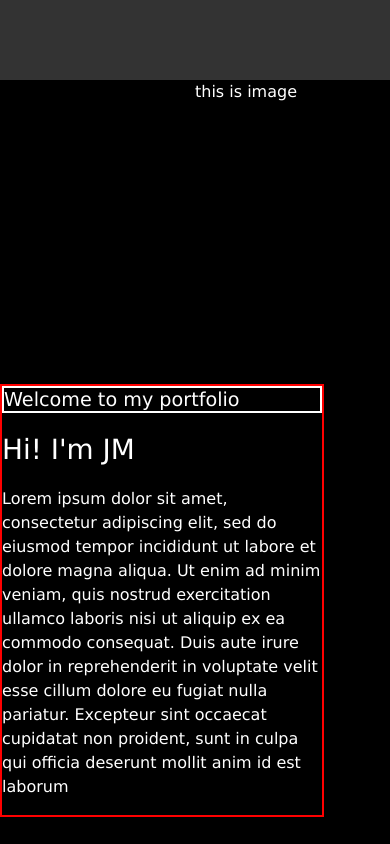
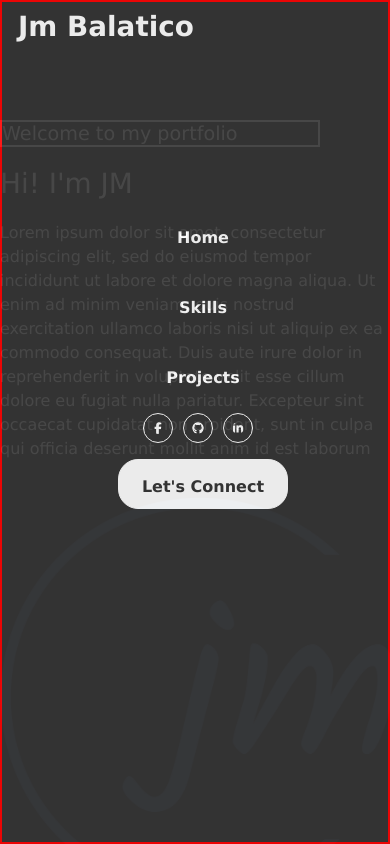
Before and after one commit to Emmm-07/My-Portfolio, a React (Create React App) app: page / in a window 390 px wide. Shown: the top 844 px of the page. Built offline with nearby package versions, Linux system fonts and the light colour scheme.

Commit message:
home partial

```diff
--- a/src/App.js
+++ b/src/App.js
@@ -2,11 +2,13 @@ import './index.css';
 import Navbar from './components/Navbar';
 import { BrowserRouter } from 'react-router-dom';
 import Home from './components/Home';
+import Skills from './components/Skills';
 function App() {
   return (
     <div className="App">
       <Navbar />
       <Home />
+      <Skills/>
     </div>
   );
 }
--- a/src/components/Home.js
+++ b/src/components/Home.js
@@ -1,18 +1,15 @@
 import Button from 'react-bootstrap/Button';
-
+import logo from '../images/logo.png';
 const Home = () => {
     return (
-        <div className="homepage" style={{height:'200vh',background:'black'}}>
+        <div className="homepage" style={{height:'90vh',}}>
             <div className='intro-text'>
                 <h4>Welcome to my portfolio</h4>
                 <h1>Hi! I'm JM</h1>
                 <p>Lorem ipsum dolor sit amet, consectetur adipiscing elit, sed do eiusmod tempor incididunt ut labore et dolore magna aliqua. Ut enim ad minim veniam, quis nostrud exercitation ullamco laboris nisi ut aliquip ex ea commodo consequat. Duis aute irure dolor in reprehenderit in voluptate velit esse cillum dolore eu fugiat nulla pariatur. Excepteur sint occaecat cupidatat non proident, sunt in culpa qui officia deserunt mollit anim id est laborum</p>
             </div>
-            <div>
-                <img src="" alt="" />
-                this is image
-            </div>
-            <Button variant="outline-warning" className='wrn-btn'>Warning</Button>
+            <img src={logo} alt="logo" height={400} />
+            {/* <Button variant="outline-warning" className='wrn-btn'>Warning</Button> */}
         </div>
     );
 }
--- a/src/components/Navbar.js
+++ b/src/components/Navbar.js
@@ -7,19 +7,18 @@ const Navbar = () => {
     const socialsStyle = {border: '1px white solid', padding:'8px',height:'30px',width:'30px',marginRight:'10px',borderRadius:'15px'};
     return (
         <div className="navbar">
-
             <h1>Jm Balatico</h1>
 
             <ul className="links">
                  <li>Home</li>
+                <li>Skills</li>
                 <li>Projects</li>
-                <li>Skills</li>
                 <li style={{ padding:'0',margin:'auto'}}>
                     <FaFacebookF style={socialsStyle}/>
                     <FaGithub style={socialsStyle}/>
                     <FaLinkedinIn style={socialsStyle}/>
                 </li>
-                <li style={{ border:'1px white solid',height:'50px',width:'170px',textAlign:'center',margin:'auto 0 auto 20px',padding:'15px'}}>
+                <li className="connectBtn" >
                     Let's Connect
                 </li>
             </ul>
--- /dev/null
+++ b/src/components/Skills.js
@@ -0,0 +1,9 @@
+const Skills = () => {
+    return (
+        <div className="skills">
+              <h2>Skills</h2>
+        </div>
+    );
+}
+
+export default Skills;
--- a/src/index.css
+++ b/src/index.css
@@ -24,7 +24,10 @@ code {
   max-width: 81.25rem;
   /* border: red 2px solid; */
   margin:auto;
+  overflow: hidden;
 }
+
+/*      Navbar */
 .navbar{
   display: flex;
   top: 0;
@@ -38,6 +41,7 @@ code {
 .navbar h1{
   align-content: center;
   margin-left: 1rem;
+  font-weight: 600;
 }
 .navbar .links{
 
@@ -52,21 +56,35 @@ code {
   font-weight: 1000;
 }
 
+.navbar .links .connectBtn{
+  border:1px white solid;
+  height:50px;
+  width:170px;
+  text-align:center;
+  margin:auto 0 auto 20px;
+  padding:15px;
+  border-radius:20px;
+  background-color:white;
+  color:#333
+}
+
+/*      Homepage  */
 .homepage{
   margin-top: 5rem;
   display:grid;
   grid-template-columns: 50% 50%;
+
 }
 
+.intro-text{
+  /* border:red 2px solid; */
+  margin-top: 30% ;
 
-.intro-text{
-  border:red 2px solid;
-  justify-self: start;
-  margin: auto;
 }
 .intro-text h1{
   margin-top: 20px;
   margin-bottom: 20px;
+  font-weight: 550;
 }
 .intro-text h4{
   font-size: 1.2rem;
@@ -76,26 +94,67 @@ code {
 .intro-text p{
 
 }
+
+.homepage img{
+  margin-top: 20px;
+  margin-bottom: 20px;
+  margin-right: auto;
+}
+
+
+
+/*           Mobile Screen       */
 @media screen and (max-width: 1040px) {
+
   .navbar{
-    display: flex;
+    /* display: flex; */
     flex-direction: column;
+    overflow:visible;
     /* height: 100vh;
     width: 100%;; */
+    height: 100vh;
+    width: 100%;
+    /* flex-direction: column; */
+    /* justify-content:space-between; */
+    border: red 2px solid;
+
   }
 
+  .navbar h1{
+    align-self: self-start;
+    margin-bottom: auto;
+
+  }
   .navbar .links{
-    position:absolute;
-    height: 100vh;
-    width: 100%;;
+    position: absolute;
     flex-direction: column;
     justify-content: center;
     align-items: center;
+    margin-bottom: 70%;
+    margin-top: 50%;
+    /* margin-left: 50%; */
 
   }
+
   .navbar .links li{
     padding:15px ;
     list-style: none;
+    justify-content:center;
+    text-align: center;
+    margin: 0.5em;
 
   }
+
+  .navbar .links .connectBtn{
+   margin: 1rem;
+  }
+
+
+  .homepage{
+    display: flex;
+    flex-direction: column;
+    justify-content: center;
+    align-items: center;
+    overflow:visible;
+  }
 }
```
Also changed, not shown: src/images/logo.png (added), 1 other file (tests, documents, lock files or other folders).
